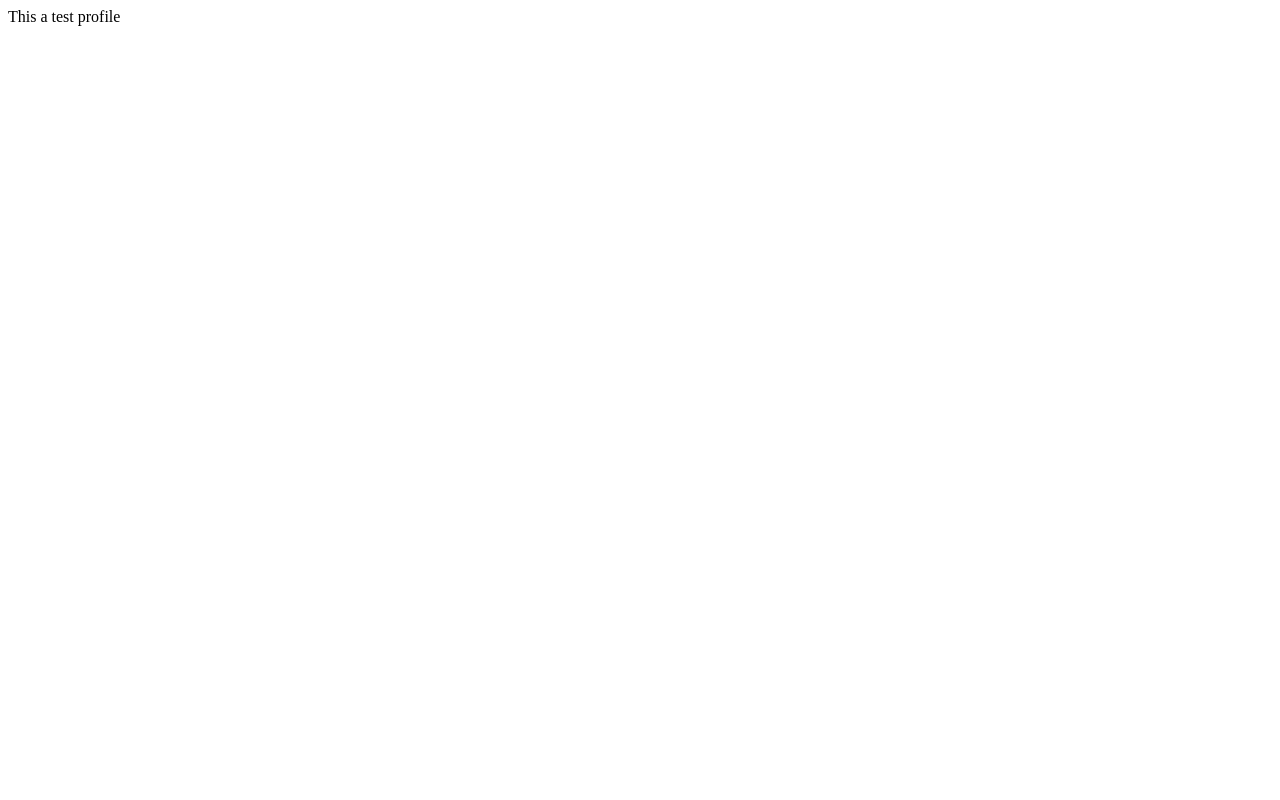
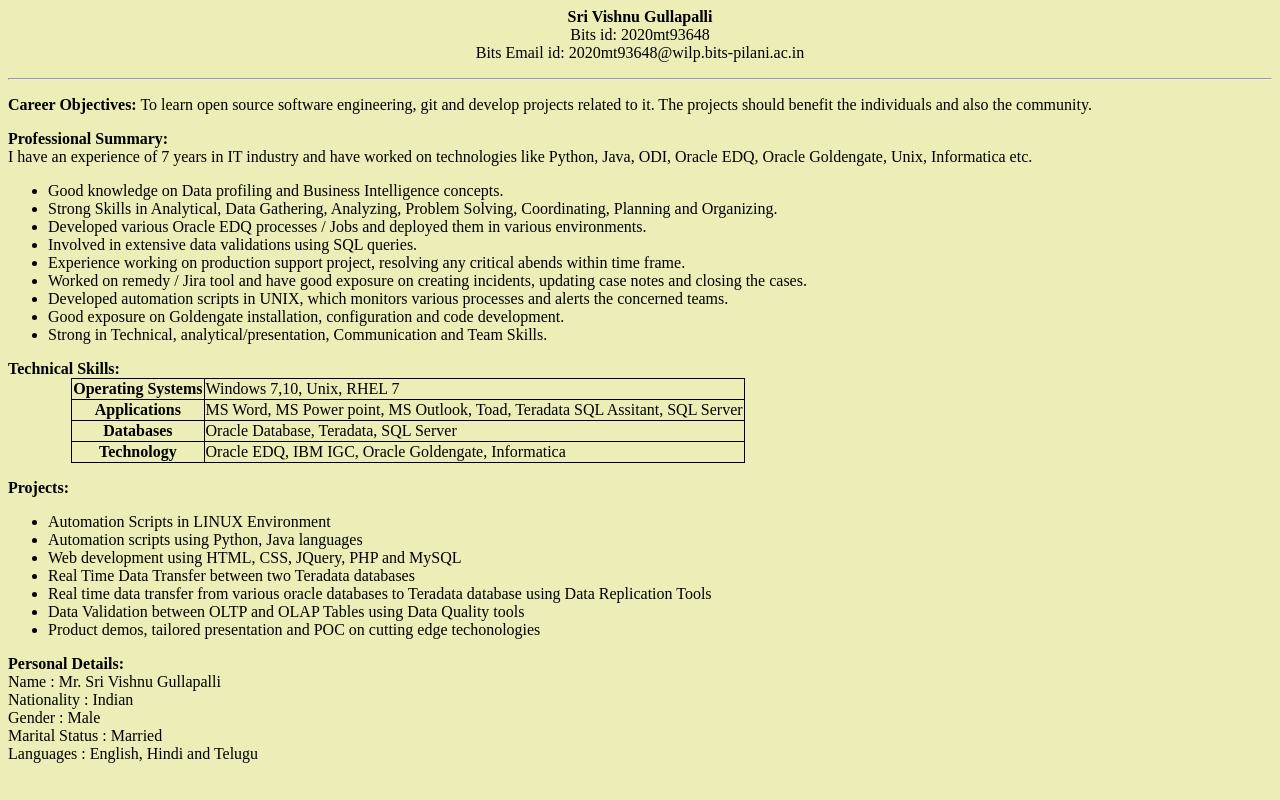
Before and after one commit to srivishnu-g/srivishnu-g.github.io, a plain HTML site: page index.html in a window 1280 px wide. Drawn offline with Linux system fonts and the light colour scheme.

Commit message:
Updated resume content

```diff
--- a/index.html
+++ b/index.html
@@ -1,10 +1,105 @@
 <html>
   <head>
     <title>Sri Vishnu Profile</title>
+
+	<style>
+		#heading{
+			text-align:center;
+			width:100%;
+
+		}
+
+		#tbl_design{
+			border: 1px solid black;
+			border-collapse: collapse;
+			padding:15px;
+			position:relative;
+			left:5%;
+		}
+
+		body{
+			background-color:#ECEDB7;
+		}
+
+	</style>
   </head>
 
   <body>
-    <p>This a test profile</p>
+    <p id='heading'><strong>Sri Vishnu Gullapalli </strong>  <br />
+	   Bits id: 2020mt93648 <br />
+	   Bits Email id: 2020mt93648@wilp.bits-pilani.ac.in <br />
+	</p>
+
+	<hr />
+
+	<p> <strong>Career Objectives:</strong> To learn open source software engineering, git and develop projects related to it. The projects should benefit the individuals and also the community.
+	</p>
+
+	<p>
+	 <strong>Professional Summary: </strong> <br />
+	 I have an experience of 7 years in IT industry and have worked on technologies like Python, Java, ODI,	 Oracle EDQ, Oracle Goldengate, Unix, Informatica etc.
+	 <ul>
+	  <li> Good knowledge on Data profiling and Business Intelligence concepts. </li>
+	  <li> Strong Skills in Analytical, Data Gathering, Analyzing, Problem Solving, Coordinating, Planning and Organizing. </li>
+	  <li> Developed various Oracle EDQ processes / Jobs and deployed them in various environments. </li>
+	  <li> Involved in extensive data validations using SQL queries. </li>
+	  <li> Experience working on production support project, resolving any critical abends within time frame. </li>
+	  <li> Worked on remedy / Jira tool and have good exposure on creating incidents, updating case notes and closing the cases. </li>
+	  <li> Developed automation scripts in UNIX, which monitors various processes and alerts the concerned teams. </li>
+	  <li> Good exposure on Goldengate installation, configuration and code development. </li>
+	  <li> Strong in Technical, analytical/presentation, Communication and Team Skills. </li>
+	 </ul>
+
+	</p>
+
+	<p> <strong> Technical Skills: </strong>
+	   <table border="1" id='tbl_design'>
+		<tr>
+			<th>Operating Systems</th>
+			<td>Windows 7,10, Unix, RHEL 7</td>
+		</tr>
+		<tr>
+			<th>Applications</th>
+			<td>MS Word, MS Power point, MS Outlook, Toad, Teradata SQL Assitant, SQL Server</td>
+		</tr>
+		<tr>
+			<th>Databases</th>
+			<td>Oracle Database, Teradata, SQL Server</td>
+		</tr>
+		<tr>
+			<th>Technology</th>
+			<td>Oracle EDQ, IBM IGC, Oracle Goldengate, Informatica</td>
+		</tr>
+
+	   </table>
+	</p>
+
+
+
+	<p>
+		<strong> Projects: </strong>
+		<ul>
+			<li>Automation Scripts in LINUX Environment</li>
+			<li>Automation scripts using Python, Java languages </li>
+			<li>Web development using HTML, CSS, JQuery, PHP and MySQL </li>
+			<li>Real Time Data Transfer between two Teradata databases</li>
+			<li>Real time data transfer from various oracle databases to Teradata database using Data Replication Tools</li>
+			<li>Data Validation between OLTP and OLAP Tables using Data Quality tools</li>
+			<li>Product demos, tailored presentation and POC on cutting edge techonologies</li>
+		</ul>
+	</p>
+
+	<p>
+		<b>Personal Details: </b> <br />
+		Name			: Mr. Sri Vishnu Gullapalli <br />
+		Nationality		: Indian <br />
+		Gender			: Male <br />
+		Marital Status	: Married <br />
+		Languages		: English, Hindi and Telugu <br />
+	</p>
+
+
+
   </body>
 
 </html>
```
